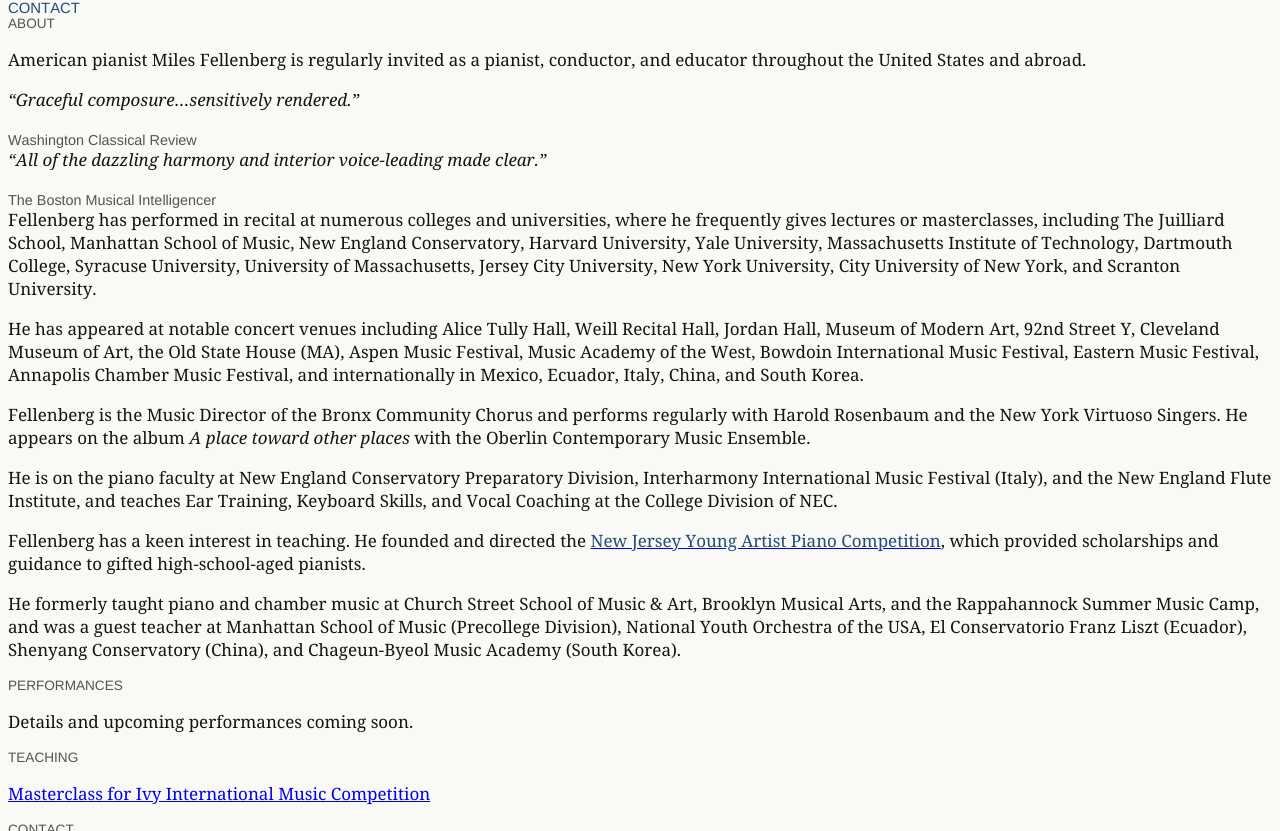
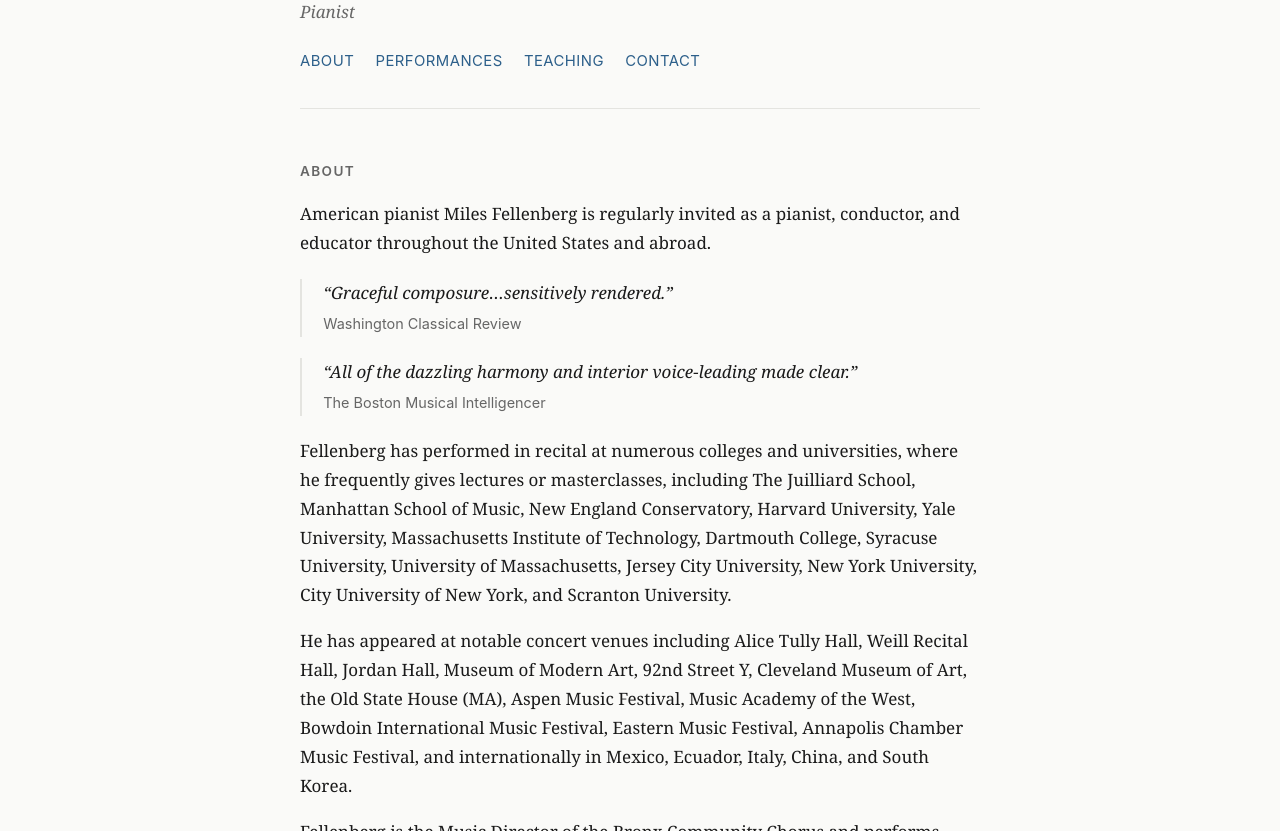
Before and after one commit to milesfellenberg-byte/milesfellenberg-byte.github.io, a plain HTML site: page index.html in a window 1280 px wide. Shown: the part 127-958 px from the top of the page. Drawn offline with Linux system fonts and the light colour scheme.

Commit message:
Add files via upload

```diff
--- a/index.html
+++ b/index.html
@@ -1,52 +1,211 @@
-<!DOCTYPE html PUBLIC "-//W3C//DTD HTML 4.01//EN" "http://www.w3.org/TR/html4/strict.dtd">
-<html>
+<!DOCTYPE html>
+<html lang="en">
 <head>
-  <meta http-equiv="Content-Type" content="text/html; charset=utf-8">
-  <meta http-equiv="Content-Style-Type" content="text/css">
-  <title></title>
-  <meta name="Generator" content="Cocoa HTML Writer">
-  <meta name="CocoaVersion" content="2685.4">
-  <style type="text/css">
-    body {background-color: #f9f9f6}
-    p.p2 {margin: 0.0px 0.0px 0.0px 0.0px; font: 17.0px Georgia; color: #535353; -webkit-text-stroke: #535353}
-    p.p3 {margin: 0.0px 0.0px 0.0px 0.0px; font: 14.9px 'Helvetica Neue'; color: #224b77; -webkit-text-stroke: #224b77}
-    p.p5 {margin: 0.0px 0.0px 17.0px 0.0px; font: 17.0px Georgia; color: #141414; -webkit-text-stroke: #141414}
-    p.p8 {margin: 0.0px 0.0px 17.0px 0.0px; font: 17.0px Georgia; color: #224b77; -webkit-text-stroke: #224b77}
-    p.p9 {margin: 0.0px 0.0px 0.0px 0.0px; font: 16.1px 'Helvetica Neue'; color: #224b77; -webkit-text-stroke: #224b77}
-    p.p10 {margin: 0.0px 0.0px 0.0px 0.0px; font: 13.6px 'Helvetica Neue'; color: #535353; -webkit-text-stroke: #535353}
-    span.s1 {font-kerning: none}
-    span.s2 {font: 17.0px Georgia; font-kerning: none; color: #224b77; -webkit-text-stroke: 0px #224b77}
-    span.s3 {font: 16.1px Menlo; font-kerning: none}
-    span.s4 {font: 16.1px 'Helvetica Neue'; font-kerning: none}
-    span.s5 {font-kerning: none; color: #141414; -webkit-text-stroke: 0px #141414}
-    span.s6 {font-kerning: none; color: #224b77; -webkit-text-stroke: 0px #224b77}
+  <meta charset="UTF-8" />
+  <meta name="viewport" content="width=device-width, initial-scale=1.0" />
+  <title>Miles Fellenberg</title>
+  <style>
+    *, *::before, *::after { box-sizing: border-box; margin: 0; padding: 0; }
+
+    :root {
+      --bg: #fafaf8;
+      --text: #1a1a1a;
+      --muted: #666;
+      --accent: #2c5f8a;
+      --accent-hover: #1d4166;
+      --border: #e4e4e0;
+      --max-width: 680px;
+    }
+
+    html { font-size: 17px; scroll-behavior: smooth; }
+
+    body {
+      background: var(--bg);
+      color: var(--text);
+      font-family: 'Georgia', serif;
+      line-height: 1.7;
+      padding: 0 1.5rem;
+    }
+
+    .container {
+      max-width: var(--max-width);
+      margin: 0 auto;
+      padding: 4rem 0 6rem;
+    }
+
+    header {
+      margin-bottom: 3rem;
+      padding-bottom: 2rem;
+      border-bottom: 1px solid var(--border);
+    }
+
+    header h1 {
+      font-size: 1.75rem;
+      font-weight: normal;
+      letter-spacing: -0.01em;
+      margin-bottom: 0.4rem;
+    }
+
+    header .tagline {
+      color: var(--muted);
+      font-style: italic;
+      font-size: 1rem;
+    }
+
+    nav {
+      margin-top: 1.25rem;
+      display: flex;
+      gap: 1.25rem;
+      flex-wrap: wrap;
+    }
+
+    nav a {
+      color: var(--accent);
+      text-decoration: none;
+      font-family: -apple-system, BlinkMacSystemFont, 'Segoe UI', sans-serif;
+      font-size: 0.875rem;
+      letter-spacing: 0.03em;
+      text-transform: uppercase;
+    }
+
+    nav a:hover { color: var(--accent-hover); text-decoration: underline; }
+
+    section {
+      margin-bottom: 3.5rem;
+    }
+
+    section h2 {
+      font-size: 0.8rem;
+      font-family: -apple-system, BlinkMacSystemFont, 'Segoe UI', sans-serif;
+      font-weight: 600;
+      letter-spacing: 0.1em;
+      text-transform: uppercase;
+      color: var(--muted);
+      margin-bottom: 1rem;
+    }
+
+    section p {
+      margin-bottom: 1em;
+    }
+
+    blockquote {
+      margin: 1.25rem 0;
+      padding-left: 1.25rem;
+      border-left: 2px solid var(--border);
+      font-style: italic;
+      color: var(--text);
+    }
+
+    blockquote cite {
+      display: block;
+      margin-top: 0.25rem;
+      font-size: 0.85rem;
+      font-style: normal;
+      color: var(--muted);
+      font-family: -apple-system, BlinkMacSystemFont, 'Segoe UI', sans-serif;
+    }
+
+    a {
+      color: var(--accent);
+      text-decoration: none;
+    }
+    a:hover { text-decoration: underline; color: var(--accent-hover); }
+
+    .contact-links {
+      display: flex;
+      flex-direction: column;
+      gap: 0.5rem;
+      font-family: -apple-system, BlinkMacSystemFont, 'Segoe UI', sans-serif;
+      font-size: 0.95rem;
+    }
+
+    .contact-links a {
+      display: inline-flex;
+      align-items: center;
+      gap: 0.5rem;
+    }
+
+    footer {
+      padding-top: 2rem;
+      border-top: 1px solid var(--border);
+      font-family: -apple-system, BlinkMacSystemFont, 'Segoe UI', sans-serif;
+      font-size: 0.8rem;
+      color: var(--muted);
+    }
+
+    @media (max-width: 500px) {
+      html { font-size: 15px; }
+      .container { padding: 2.5rem 0 4rem; }
+    }
   </style>
 </head>
 <body>
-<h1 style="margin: 0.0px 0.0px 6.8px 0.0px; font: 29.8px Georgia; color: #141414; -webkit-text-stroke: #141414"><span class="s1">Miles Fellenberg</span></h1>
-<p class="p2"><span class="s1"><i>Pianist</i></span></p>
-<p class="p3"><span class="s1">ABOUT</span></p>
-<p class="p3"><span class="s1">PERFORMANCES</span></p>
-<p class="p3"><span class="s1">TEACHING</span></p>
-<p class="p3"><span class="s1">CONTACT</span></p>
-<h2 style="margin: 0.0px 0.0px 17.0px 0.0px; font: 13.6px 'Helvetica Neue'; color: #535353; -webkit-text-stroke: #535353"><span class="s1">ABOUT</span></h2>
-<p class="p5"><span class="s1">American pianist Miles Fellenberg is regularly invited as a pianist, conductor, and educator throughout the United States and abroad.</span></p>
-<blockquote style="margin: 0.0px 0.0px 21.2px 0.0px; font: 17.0px Georgia; color: #141414; -webkit-text-stroke: #141414"><span class="s1"><i>“Graceful composure…sensitively rendered.”</i><i></i></span></blockquote>
-<blockquote style="margin: 0.0px 0.0px 0.0px 0.0px; font: 14.4px 'Helvetica Neue'; color: #535353; -webkit-text-stroke: #535353"><span class="s1">Washington Classical Review</span></blockquote>
-<blockquote style="margin: 0.0px 0.0px 21.2px 0.0px; font: 17.0px Georgia; color: #141414; -webkit-text-stroke: #141414"><span class="s1"><i>“All of the dazzling harmony and interior voice-leading made clear.”</i><i></i></span></blockquote>
-<blockquote style="margin: 0.0px 0.0px 0.0px 0.0px; font: 14.4px 'Helvetica Neue'; color: #535353; -webkit-text-stroke: #535353"><span class="s1">The Boston Musical Intelligencer</span></blockquote>
-<p class="p5"><span class="s1">Fellenberg has performed in recital at numerous colleges and universities, where he frequently gives lectures or masterclasses, including The Juilliard School, Manhattan School of Music, New England Conservatory, Harvard University, Yale University, Massachusetts Institute of Technology, Dartmouth College, Syracuse University, University of Massachusetts, Jersey City University, New York University, City University of New York, and Scranton University.</span></p>
-<p class="p5"><span class="s1">He has appeared at notable concert venues including Alice Tully Hall, Weill Recital Hall, Jordan Hall, Museum of Modern Art, 92nd Street Y, Cleveland Museum of Art, the Old State House (MA), Aspen Music Festival, Music Academy of the West, Bowdoin International Music Festival, Eastern Music Festival, Annapolis Chamber Music Festival, and internationally in Mexico, Ecuador, Italy, China, and South Korea.</span></p>
-<p class="p5"><span class="s1">Fellenberg is the Music Director of the Bronx Community Chorus and performs regularly with Harold Rosenbaum and the New York Virtuoso Singers. He appears on the album <i>A place toward other places</i> with the Oberlin Contemporary Music Ensemble.</span></p>
-<p class="p5"><span class="s1">He is on the piano faculty at New England Conservatory Preparatory Division, Interharmony International Music Festival (Italy), and the New England Flute Institute, and teaches Ear Training, Keyboard Skills, and Vocal Coaching at the College Division of NEC.</span></p>
-<p class="p5"><span class="s1">Fellenberg has a keen interest in teaching. He founded and directed the <a href="https://www.ivycompetition.com/?p=11663"><span class="s2">New Jersey Young Artist Piano Competition</span></a>, which provided scholarships and guidance to gifted high-school-aged pianists.</span></p>
-<p class="p5"><span class="s1">He formerly taught piano and chamber music at Church Street School of Music &amp; Art, Brooklyn Musical Arts, and the Rappahannock Summer Music Camp, and was a guest teacher at Manhattan School of Music (Precollege Division), National Youth Orchestra of the USA, El Conservatorio Franz Liszt (Ecuador), Shenyang Conservatory (China), and Chageun-Byeol Music Academy (South Korea).</span></p>
-<h2 style="margin: 0.0px 0.0px 17.0px 0.0px; font: 13.6px 'Helvetica Neue'; color: #535353; -webkit-text-stroke: #535353"><span class="s1">PERFORMANCES</span></h2>
-<p class="p5"><span class="s1">Details and upcoming performances coming soon.</span></p>
-<h2 style="margin: 0.0px 0.0px 17.0px 0.0px; font: 13.6px 'Helvetica Neue'; color: #535353; -webkit-text-stroke: #535353"><span class="s1">TEACHING</span></h2>
-<p class="p8"><span class="s1"><a href="https://www.ivycompetition.com/?p=11663">Masterclass for Ivy International Music Competition<span class="s2"></span></a></span></p>
-<h2 style="margin: 0.0px 0.0px 17.0px 0.0px; font: 13.6px 'Helvetica Neue'; color: #535353; -webkit-text-stroke: #535353"><span class="s1">CONTACT</span></h2>
-<p class="p9"><span class="s3"><a href="mailto:milesfellenberg@gmail.com">✉<span class="s4">  milesfellenberg@gmail.com</span></a></span><span class="s5"> <a href="https://youtube.com/milesfellenberg"><span class="s6">▶  YouTube</span></a></span></p>
-<p class="p10"><span class="s1">© Miles Fellenberg</span></p>
+  <div class="container">
+
+    <header>
+      <h1>Miles Fellenberg</h1>
+      <p class="tagline">Pianist</p>
+      <nav>
+        <a href="#about">About</a>
+        <a href="#performances">Performances</a>
+        <a href="#teaching">Teaching</a>
+        <a href="#contact">Contact</a>
+      </nav>
+    </header>
+
+    <section id="about">
+      <h2>About</h2>
+      <p>American pianist Miles Fellenberg is regularly invited as a pianist, conductor, and educator throughout the United States and abroad.</p>
+
+      <blockquote>
+        &ldquo;Graceful composure&hellip;sensitively rendered.&rdquo;
+        <cite>Washington Classical Review</cite>
+      </blockquote>
+
+      <blockquote>
+        &ldquo;All of the dazzling harmony and interior voice-leading made clear.&rdquo;
+        <cite>The Boston Musical Intelligencer</cite>
+      </blockquote>
+
+      <p>Fellenberg has performed in recital at numerous colleges and universities, where he frequently gives lectures or masterclasses, including The Juilliard School, Manhattan School of Music, New England Conservatory, Harvard University, Yale University, Massachusetts Institute of Technology, Dartmouth College, Syracuse University, University of Massachusetts, Jersey City University, New York University, City University of New York, and Scranton University.</p>
+
+      <p>He has appeared at notable concert venues including Alice Tully Hall, Weill Recital Hall, Jordan Hall, Museum of Modern Art, 92nd Street Y, Cleveland Museum of Art, the Old State House (MA), Aspen Music Festival, Music Academy of the West, Bowdoin International Music Festival, Eastern Music Festival, Annapolis Chamber Music Festival, and internationally in Mexico, Ecuador, Italy, China, and South Korea.</p>
+
+      <p>Fellenberg is the Music Director of the Bronx Community Chorus and performs regularly with Harold Rosenbaum and the New York Virtuoso Singers. He appears on the album <em>A place toward other places</em> with the Oberlin Contemporary Music Ensemble.</p>
+
+      <p>He is on the piano faculty at New England Conservatory Preparatory Division, Interharmony International Music Festival (Italy), and the New England Flute Institute, and teaches Ear Training, Keyboard Skills, and Vocal Coaching at the College Division of NEC.</p>
+
+      <p>Fellenberg has a keen interest in teaching. He founded and directed the <a href="https://www.ivycompetition.com/?p=11663" target="_blank" rel="noopener">New Jersey Young Artist Piano Competition</a>, which provided scholarships and guidance to gifted high-school-aged pianists.</p>
+
+      <p>He formerly taught piano and chamber music at Church Street School of Music &amp; Art, Brooklyn Musical Arts, and the Rappahannock Summer Music Camp, and was a guest teacher at Manhattan School of Music (Precollege Division), National Youth Orchestra of the USA, El Conservatorio Franz Liszt (Ecuador), Shenyang Conservatory (China), and Chageun-Byeol Music Academy (South Korea).</p>
+    </section>
+
+    <section id="performances">
+      <h2>Performances</h2>
+      <p>Details and upcoming performances coming soon.</p>
+    </section>
+
+    <section id="teaching">
+      <h2>Teaching</h2>
+      <p><a href="https://www.ivycompetition.com/?p=11663" target="_blank" rel="noopener">Masterclass for Ivy International Music Competition</a></p>
+    </section>
+
+    <section id="contact">
+      <h2>Contact</h2>
+      <div class="contact-links">
+        <a href="mailto:milesfellenberg@gmail.com">&#9993;&nbsp; milesfellenberg@gmail.com</a>
+        <a href="https://youtube.com/milesfellenberg" target="_blank" rel="noopener">&#9654;&nbsp; YouTube</a>
+      </div>
+    </section>
+
+    <footer>
+      &copy; <span id="year"></span> Miles Fellenberg
+    </footer>
+
+  </div>
+
+  <script>
+    document.getElementById('year').textContent = new Date().getFullYear();
+  </script>
 </body>
 </html>
```
